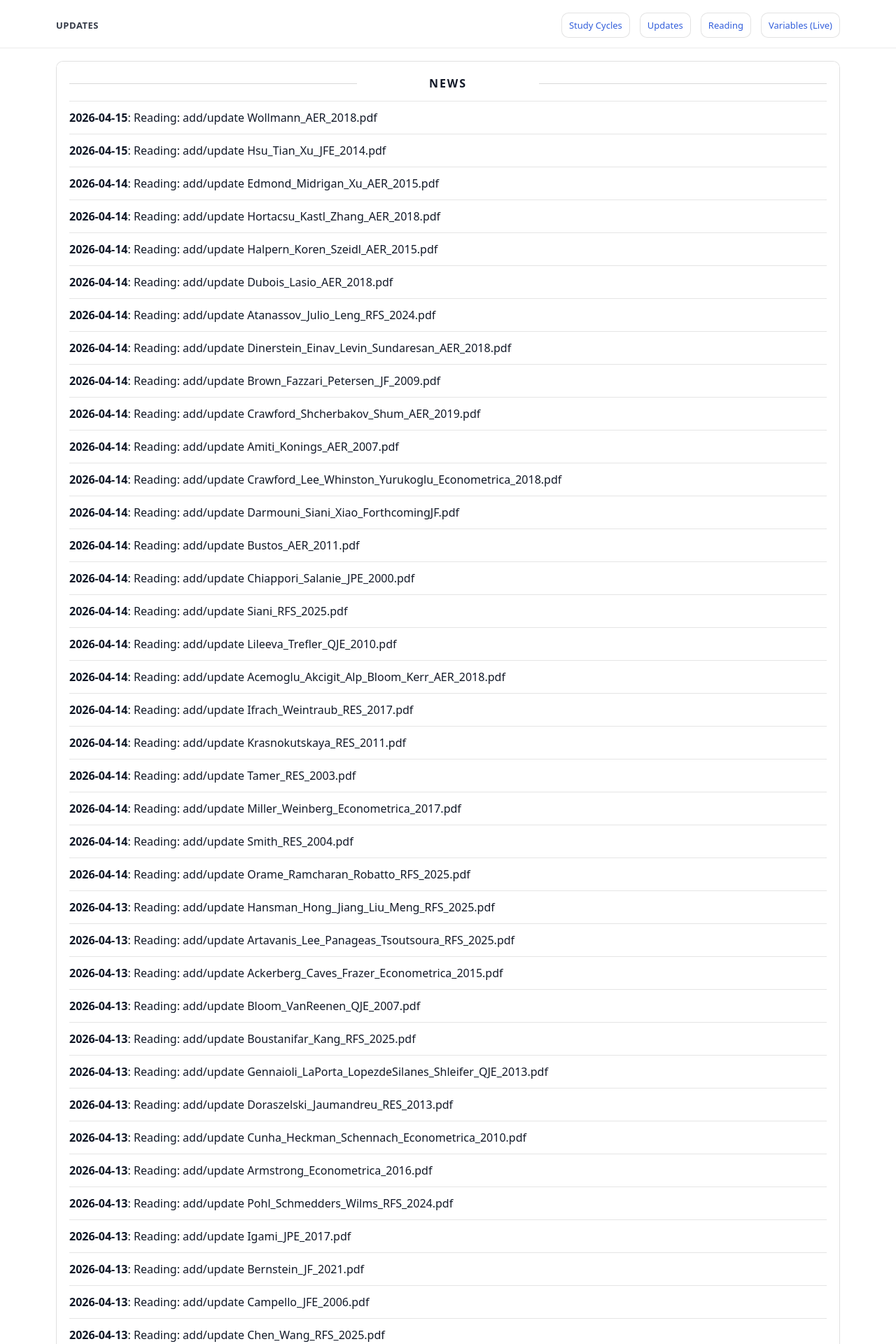
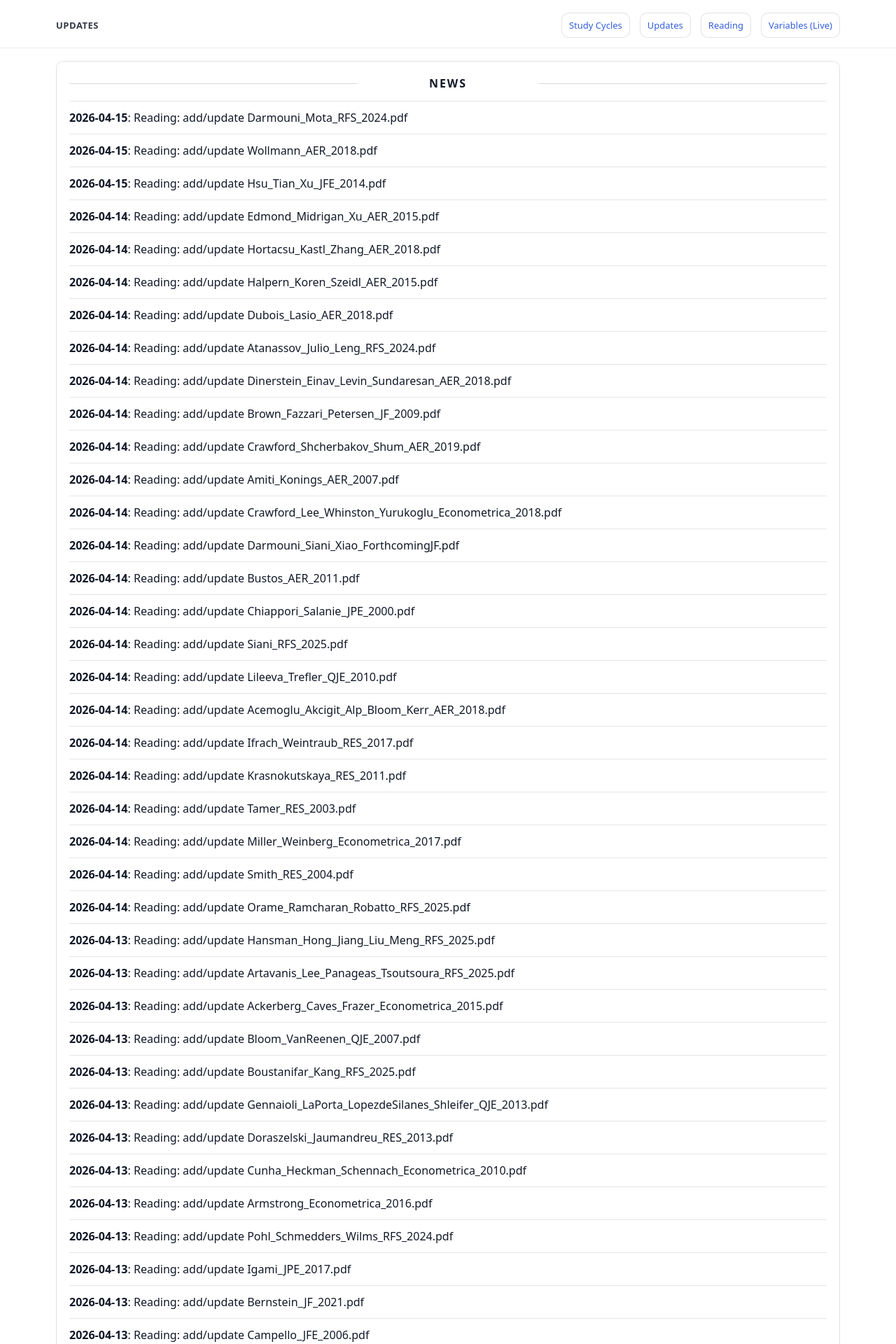
Before and after one commit to yaxinzn/study-archive, a Jekyll site: the page built from updates/index.md, in a window 1280 px wide. Shown: the top 1920 px of the page at 70% size. Built offline with Jekyll 4.4.1, drawn with Linux system fonts in a browser that asks for light colours; some of the changed text lies outside the part shown.

Commit message:
chore: update NEWS feed

```diff
--- a/_data/news.yml
+++ b/_data/news.yml
@@ -1,4 +1,7 @@
 # Auto-generated update history (sorted newest -> oldest). Do not edit manually.
+- ts: "1776205451"
+  date: "2026-04-15"
+  title: "Reading: add/update Darmouni_Mota_RFS_2024.pdf"
 - ts: "1776200813"
   date: "2026-04-15"
   title: "Reading: add/update Wollmann_AER_2018.pdf"
```
